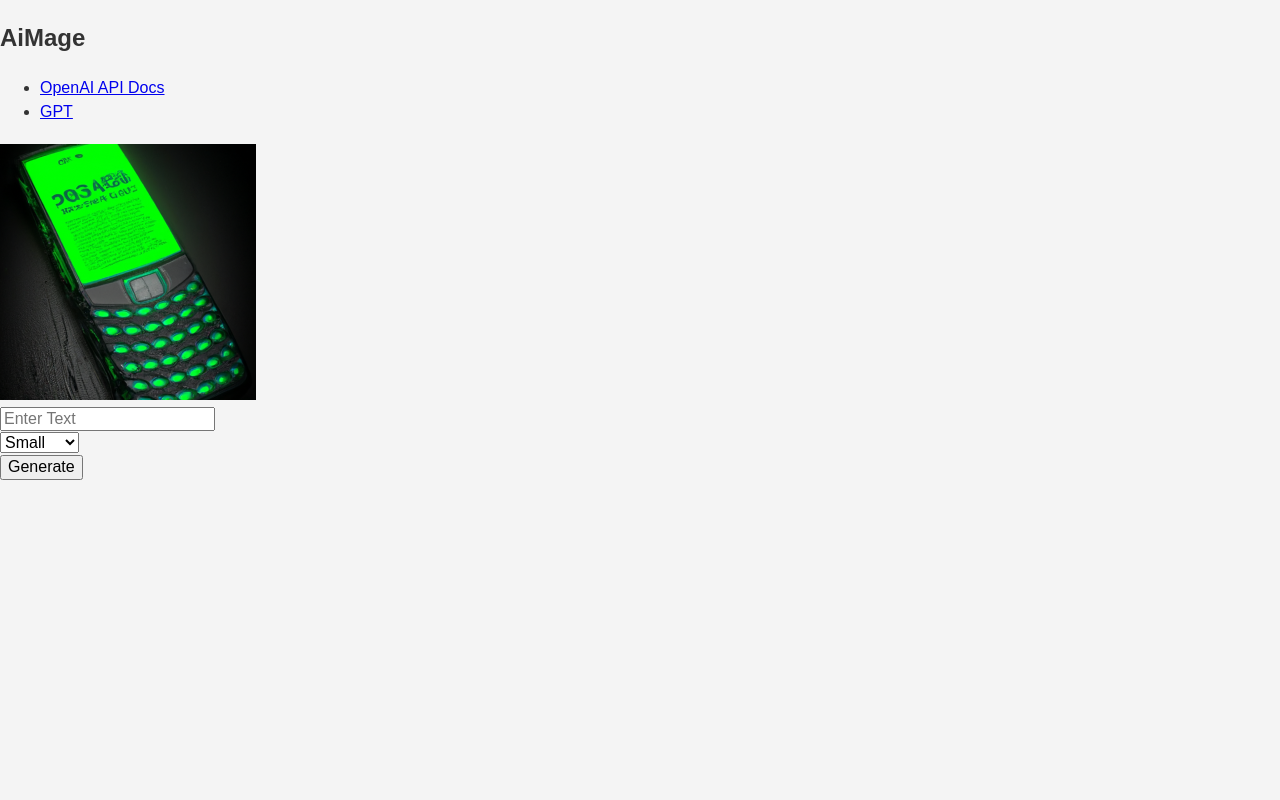
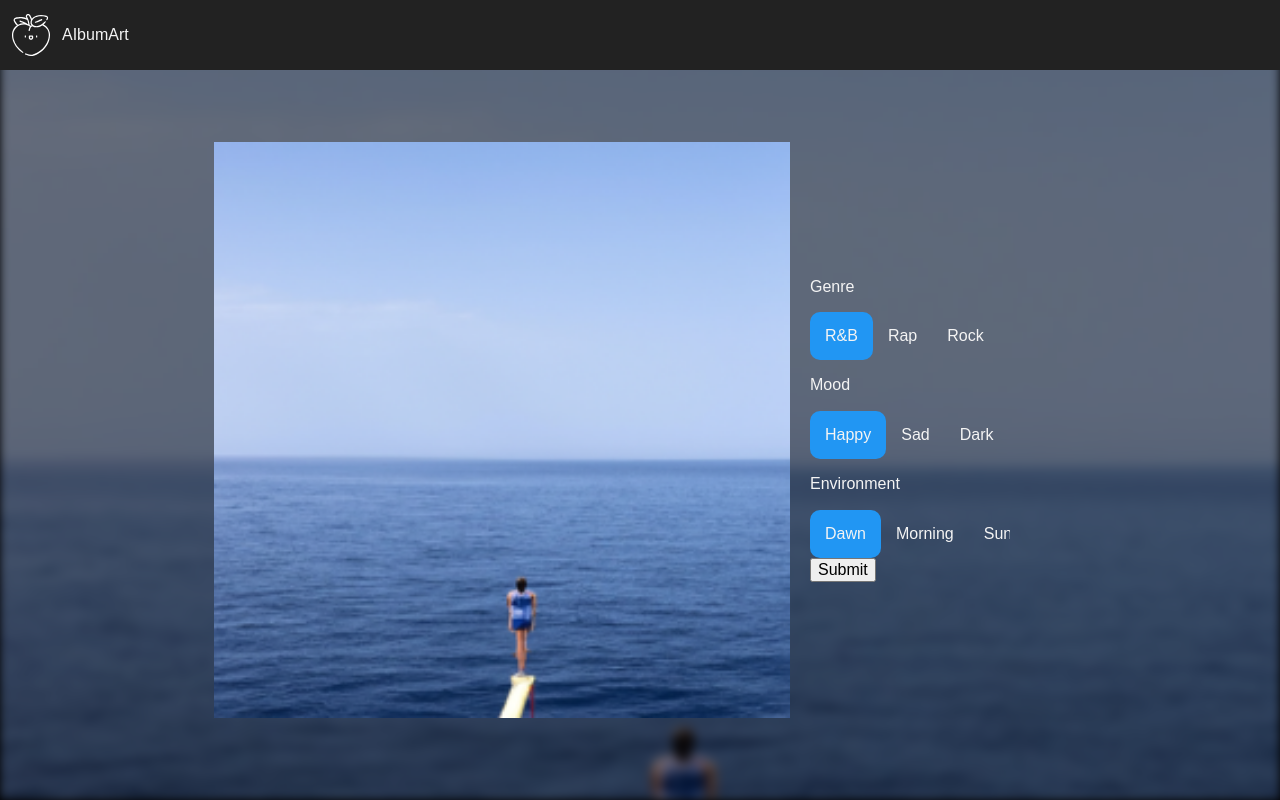
Before and after one commit to louisuy/AIbumArt, a website: page public/index.html in a window 1280 px wide. Drawn offline with Linux system fonts and the light colour scheme.

Commit message:
Redirection of the project into a AIbumArt Generator

```diff
--- a/public/css/style.css
+++ b/public/css/style.css
@@ -2,16 +2,110 @@
 
 body {
     font-family: sans-serif;
-    font-size: 16px;
-    line-height: 1.5;
-    color: #333;
-    background: #f4f4f4;
-
+    color: #f4f4f4;
+    background: #000;
+    height: 100%;
 }
 
-.center {
+#bg-image {
+    position: fixed;
+    top: 0;
+    right: 0;
+    bottom: 0;
+    left: 0;
+    background-image: url('../assets/albumart.png');
+    background-repeat: no-repeat;
+    background-size: cover;
+    background-position: center center;
+    filter: blur(5px);
+    opacity: 0.5;
+    z-index: -1;
+}
+
+.navbar {
+    display: flex;
+    align-items: center;
+    height: 70px;
+    color: #f4f4f4;
+    background-color: #222;
+}
+
+.navbar img {
+    height: 60%;
+    margin: 10px;
+}
+
+.svg-logo{
+    filter: invert();
+}
+
+.hidden {
+    display: none;
+}
+
+.showcase{
+    width: 100vw;
+    height: 90vh;
+    display: flex;
+    align-items: center;
+    justify-content: center;
+    gap: 20px;
+    /* vertical-align: middle; */
+    margin: auto;
+    /* background-color: red; */
+}
+
+.albumart img{
+    min-height:100%;
+}
+
+.albumart{
+    /* background-color: green; */
+    height: 80%;
+}
+
+.form{
+    width: 20vw;
+    /* background-color: aqua; */
+}
+
+/* Hide the radio buttons */
+input[type="radio"] {
+    display: none;
+}
+
+/* Style the label as a toggle */
+input[type="radio"] + label {
     display: block;
-    margin: 0 auto;
-    border: 3px solid green;
-    /* padding: 10px; */
+    /* background-color: #ddd; */
+    border: 4px;
+    border-color: white;
+    padding: 15px;
+    width: 50%;
+    border-radius:10px;
+    transition: background-color 0.5s;
 }
+
+/* Style the selected label */
+input[type="radio"]:checked + label {
+    background-color: #2196f3;
+}
+
+#radio-list {
+    max-width: 200px;
+    display: flex;
+    /* flex-wrap: wrap; */
+    overflow-x: scroll;
+    position: relative;
+}
+
+#radio-list::-webkit-scrollbar {
+    width: 6px;
+    background-color: transparent;
+  }
+
+  #radio-list::-webkit-scrollbar-thumb {
+    border: 1px solid #2196f3;
+    border-radius: 10px;
+    background-color: #2196f3;
+  }
--- a/public/index.html
+++ b/public/index.html
@@ -10,70 +10,76 @@
   <title>AiMage</title>
 </head>
 <body>
-    <header>
-      <div class="navbar">
+  <nav class="navbar">
+      <img src="assets/peach.svg" alt="AIbumArt" class="svg-logo"> AIbumArt
+  </nav>
 
-        <div class="logo">
-          <h2>AiMage</h2>
+  <div id="bg-image"></div>
+
+  <div class="showcase">
+      <section class="albumart">
+          <img src="assets/albumart.png" id="image" class="image">
+      </section>
+
+      <section class="form">
+          <form>
+
+              <div>
+                  <p>Genre</p>
+                  <div id="radio-list">
+                      <input type="radio" id="genre1" name="genre" value="R&B" checked>
+                      <label for="genre1">R&B</label><br>
+                      <input type="radio" id="genre2" name="genre" value="Rap">
+                      <label for="genre2">Rap</label><br>
+                      <input type="radio" id="genre3" name="genre" value="Rock">
+                      <label for="genre3">Rock</label><br>
+                      <input type="radio" id="genre4" name="genre" value="Jazz">
+                      <label for="genre4">Jazz</label><br>
+                      <input type="radio" id="genre1" name="genre" value="R&B">
+                      <label for="genre1">R&B</label><br>
+                      <input type="radio" id="genre2" name="genre" value="Rap">
+                      <label for="genre2">Rap</label><br>
+                      <input type="radio" id="genre3" name="genre" value="Rock">
+                      <label for="genre3">Rock</label><br>
+                      <input type="radio" id="genre4" name="genre" value="Jazz">
+                      <label for="genre4">Jazz</label><br>
                   </div>
-                <div class="nav-links">
-          <ul>
-            <li>
-              <a href="https://beta.openai.com/docs" target="_blank">
-                OpenAI API Docs
-              </a>
-
-            </li>
-            <li>
-              <a href="/index.html">
-                GPT
-              </a>
-            </li>
-          </ul>
               </div>
 
+              <div>
+                  <p>Mood</p>
+                  <div id="radio-list">
+                      <input type="radio" id="mood1" name="mood" value="Happy" checked>
+                      <label for="mood1">Happy</label><br>
+                      <input type="radio" id="mood2" name="mood" value="Sad">
+                      <label for="mood2">Sad</label><br>
+                      <input type="radio" id="mood3" name="mood" value="Dark">
+                      <label for="mood3">Dark</label><br>
+                      <input type="radio" id="mood4" name="mood" value="Epic">
+                      <label for="mood4">Epic</label><br>
                   </div>
-    </header>
-
-    <main>
-
-      <!-- <form id="lyric-form">
-        <label for="track-name">Track name:</label><br>
-        <input type="text" id="track-name" name="track-name"><br>
-        <button type="submit">Search</button>
-      </form>
-      <br>
-      <div id="result"></div> -->
-
-        <section class="image">
-            <div class="image-container">
-              <h2 class="msg"></h2>
-              <img src="/placeholder.png" alt="" id="image" class="image"/>
-            </div>
-        </section>
-
-      <section class="">
-
-        <form id="image-form">
-          <div class="form-control">
-            <input type="text" id="prompt" placeholder="Enter Text" />
               </div>
 
-          <div class="form-control">
-            <select name="size" id="size">
-              <option value="small" selected>Small</option>
-              <option value="medium" >Medium</option>
-              <option value="large" >Large</option>
-            </select>
+              <div>
+                  <p>Environment</p>
+                  <div id="radio-list">
+                      <input type="radio" id="time1" name="time" value="Dawn" checked>
+                      <label for="time1">Dawn</label><br>
+                      <input type="radio" id="time2" name="time" value="Morning">
+                      <label for="time2">Morning</label><br>
+                      <input type="radio" id="time3" name="time" value="Golden Hour">
+                      <label for="time3">Sunset</label><br>
+                      <input type="radio" id="time4" name="time" value="Night">
+                      <label for="time4">Night</label><br>
                   </div>
+              </div>
+          </form>
 
-          <button type="submit" class="btn">Generate</button>
-        </form>
+          <button onclick="onImageSubmit()">Submit</button>
+
+          <p id="results"></p>
+          <p class="msg"></p>
       </section>
-
-
-    </main>
-
-    <div class="spinner"></div>
+  </div>
 </body>
 </html>
--- a/public/js/main.js
+++ b/public/js/main.js
@@ -1,52 +1,28 @@
-// require("dotenv").config();
-// const musixmatchApiKey = process.env.MUSIXMATCH_API_KEY;
-// const musixmatchApiKey = 'c5f9e1bcd3ecbcbea1c059aa63851e77';
-
 function onImageSubmit(e) {
-    e.preventDefault();
+    // e.preventDefault();
 
     document.querySelector('.msg').textContent = '';
-    document.querySelector('#image').src = '/placeholder.png';
+    // document.querySelector('#image').src = '';
 
-    const prompt = document.querySelector('#prompt').value;
-    const size = document.querySelector('#size').value;
-    // const size = 'large';
+    var genre = document.querySelector('input[name="genre"]:checked').value;
+    var mood = document.querySelector('input[name="mood"]:checked').value;
+    var time = document.querySelector('input[name="time"]:checked').value;
+
+    const prompt = "generate a DALL-E2 prompt for a " + genre + " " + mood + " " + time + " album, cinematic still, shot on film";
+    const size = 'medium';
 
     if (prompt === '') {
       alert('Please add some text');
-      document.querySelector('#image').src = '/placeholder.png';
+      document.querySelector('#image').src = '../assets/albumart.png';
       return;
     }
 
+    document.getElementById("results").innerHTML = "generate a DALL-E2 prompt for a " + genre + " " + mood + " " + time + " album, cinematic still, shot on film";
     generateImageRequest(prompt, size);
 }
 
-// function onLyricSubmit(e) {
-//     // Prevent the form from submitting and refreshing the page
-//     e.preventDefault();
-
-//     // Get the track name from the form
-//     const trackName = document.getElementById("track-name").value;
-//     console.log(musixmatchApiKey, trackName)
-//     // Call the searchMusixmatch function with the API key
-//     searchMusixmatch(musixmatchApiKey, trackName);
-// }
-
-// function searchMusixmatch(musixmatchApiKey, trackName) {
-//   // Make a request to the Musixmatch API using the fetch API
-//   fetch(`https://api.musixmatch.com/ws/1.1/track.search?apikey=${musixmatchApiKey}&q_track=${trackName}`)
-//     .then((response) => response.json())
-//     .then((data) => {
-//       // Print the API response to the page
-//       const resultDiv = document.getElementById("result");
-//       resultDiv.innerHTML = JSON.stringify(data, null, 2);
-//     });
-// }
-
 async function generateImageRequest(prompt, size) {
   try {
-    showSpinner();
-
     const response = await fetch('/openai/generateimage', {
       method: 'POST',
       headers: {
@@ -64,25 +40,13 @@ async function generateImageRequest(prompt, size) {
     }
 
     const data = await response.json();
-    // console.log(data);
+    console.log(data);
 
     const imageUrl = data.data;
 
     document.querySelector('#image').src = imageUrl;
-
-    removeSpinner();
+    document.getElementById('bg-image').style.backgroundImage = "url('" + imageUrl + "')";
   } catch (error) {
     document.querySelector('.msg').textContent = error;
   }
 }
-
-function showSpinner() {
-  document.querySelector('.spinner').classList.add('show');
-}
-
-function removeSpinner() {
-  document.querySelector('.spinner').classList.remove('show');
-}
-
-// document.querySelector('#lyric-form').addEventListener('submit', onLyricSubmit);
-document.querySelector('#image-form').addEventListener('submit', onImageSubmit);
```
Also changed, not shown: public/traversy.html (deleted, +0 -60 lines), placeholder.png (deleted), public/assets/albumart.png (added), public/assets/peach.svg (added). Lines whose indentation alone changed are shown as unchanged.
